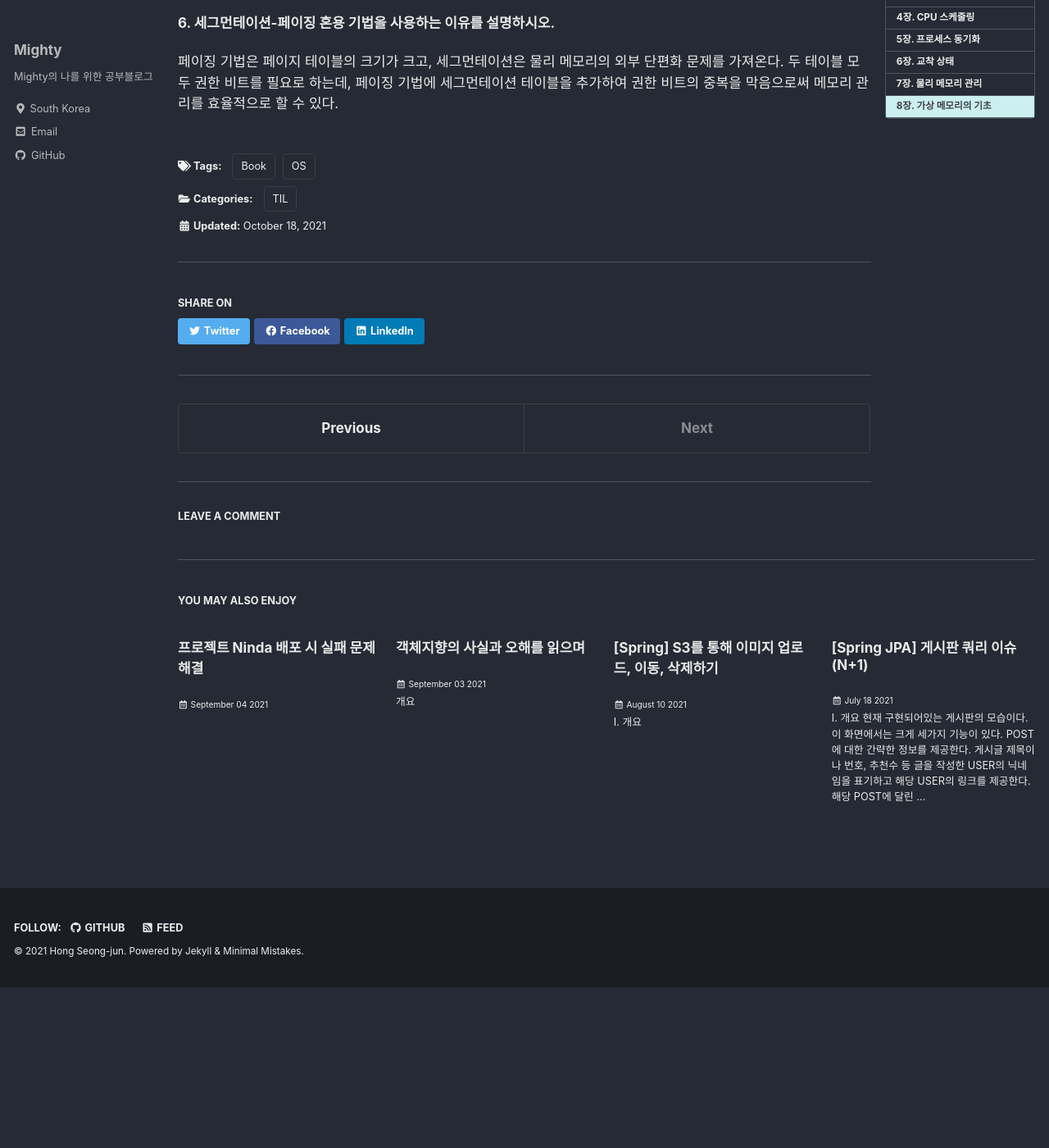
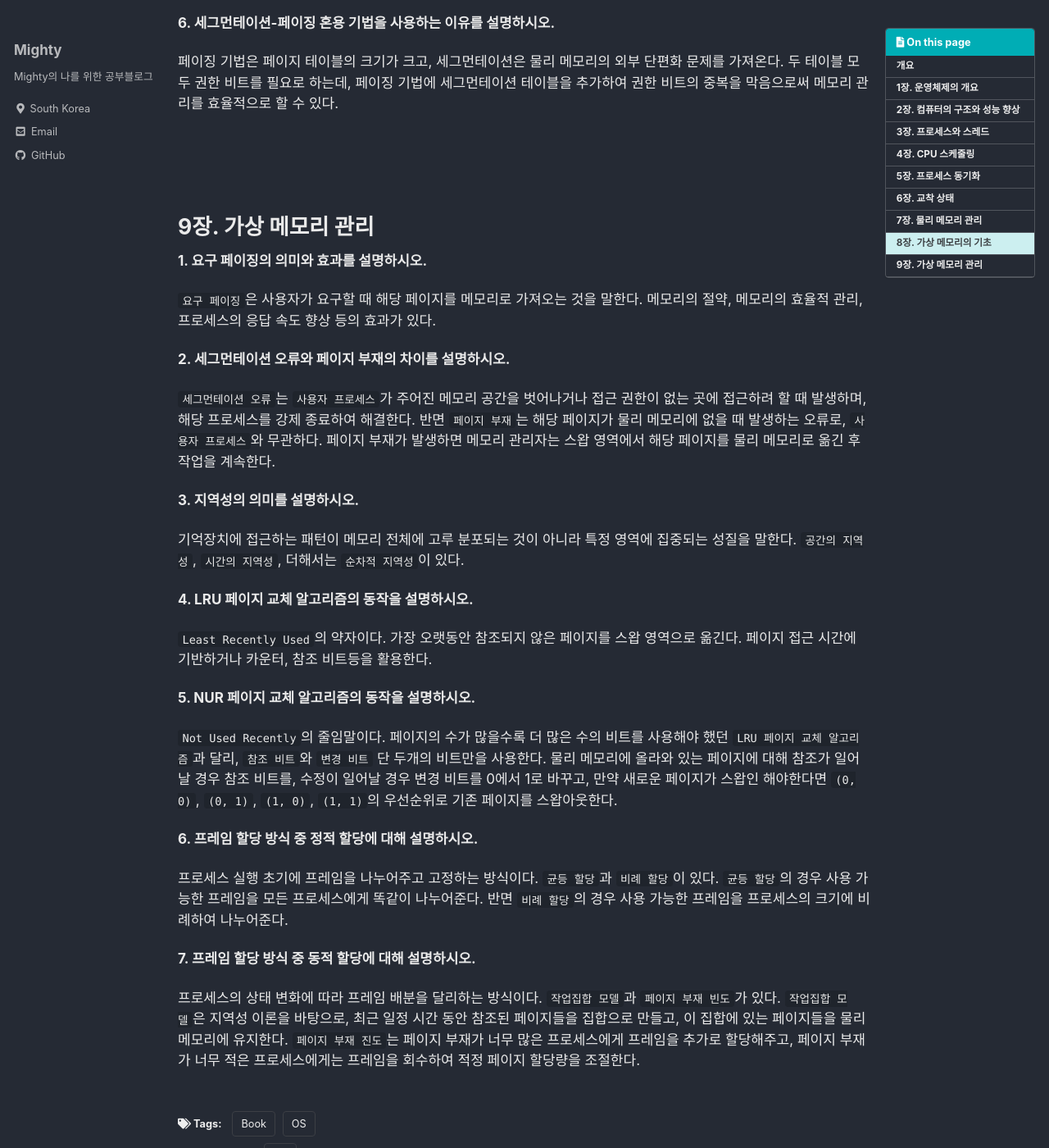
Before and after one commit to Mighty96/Mighty96.github.io, a Jekyll site: the page built from _posts/book/2021-10-18-os-1.md, in a window 1280 px wide and 1400 px high, scrolled down 12730 px. Shown: the whole window at 82% size. Built offline with Jekyll 4.4.1, drawn with Linux system fonts in a browser that asks for light colours; cached includes are drawn as plain includes; comment, search, counter and statistics services are not loaded; before the commit the page ends 13934 px from its top, so only the background shows below that.

Commit message:
9장 추가

```diff
--- a/_posts/book/2021-10-18-os-1.md
+++ b/_posts/book/2021-10-18-os-1.md
@@ -421,3 +421,35 @@ __5. 역매핑의 동작을 설명하시오.__
 __6. 세그먼테이션-페이징 혼용 기법을 사용하는 이유를 설명하시오.__
 
 페이징 기법은 페이지 테이블의 크기가 크고, 세그먼테이션은 물리 메모리의 외부 단편화 문제를 가져온다. 두 테이블 모두 권한 비트를 필요로 하는데, 페이징 기법에 세그먼테이션 테이블을 추가하여 권한 비트의 중복을 막음으로써 메모리 관리를 효율적으로 할 수 있다.
+
+<br><br><br>
+
+# 9장. 가상 메모리 관리
+
+__1. 요구 페이징의 의미와 효과를 설명하시오.__
+
+`요구 페이징`은 사용자가 요구할 때 해당 페이지를 메모리로 가져오는 것을 말한다. 메모리의 절약, 메모리의 효율적 관리, 프로세스의 응답 속도 향상 등의 효과가 있다.
+
+__2. 세그먼테이션 오류와 페이지 부재의 차이를 설명하시오.__
+
+`세그먼테이션 오류`는 `사용자 프로세스`가 주어진 메모리 공간을 벗어나거나 접근 권한이 없는 곳에 접근하려 할 때 발생하며, 해당 프로세스를 강제 종료하여 해결한다. 반면 `페이지 부재`는 해당 페이지가 물리 메모리에 없을 때 발생하는 오류로, `사용자 프로세스`와 무관하다. 페이지 부재가 발생하면 메모리 관리자는 스왑 영역에서 해당 페이지를 물리 메모리로 옮긴 후 작업을 계속한다.
+
+__3. 지역성의 의미를 설명하시오.__
+
+기억장치에 접근하는 패턴이 메모리 전체에 고루 분포되는 것이 아니라 특정 영역에 집중되는 성질을 말한다. `공간의 지역성`, `시간의 지역성`, 더해서는 `순차적 지역성`이 있다.
+
+__4. LRU 페이지 교체 알고리즘의 동작을 설명하시오.__
+
+`Least Recently Used`의 약자이다. 가장 오랫동안 참조되지 않은 페이지를 스왑 영역으로 옮긴다. 페이지 접근 시간에 기반하거나 카운터, 참조 비트등을 활용한다.
+
+__5. NUR 페이지 교체 알고리즘의 동작을 설명하시오.__
+
+`Not Used Recently`의 줄임말이다. 페이지의 수가 많을수록 더 많은 수의 비트를 사용해야 했던 `LRU 페이지 교체 알고리즘`과 달리, `참조 비트`와 `변경 비트` 단 두개의 비트만을 사용한다. 물리 메모리에 올라와 있는 페이지에 대해 참조가 일어날 경우 참조 비트를, 수정이 일어날 경우 변경 비트를 0에서 1로 바꾸고, 만약 새로운 페이지가 스왑인 해야한다면 `(0, 0)`, `(0, 1)`, `(1, 0)`, `(1, 1)`의 우선순위로 기존 페이지를 스왑아웃한다.
+
+__6. 프레임 할당 방식 중 정적 할당에 대해 설명하시오.__
+
+프로세스 실행 초기에 프레임을 나누어주고 고정하는 방식이다. `균등 할당`과 `비례 할당`이 있다. `균등 할당`의 경우 사용 가능한 프레임을 모든 프로세스에게 똑같이 나누어준다. 반면 `비례 할당`의 경우 사용 가능한 프레임을 프로세스의 크기에 비례하여 나누어준다.
+
+__7. 프레임 할당 방식 중 동적 할당에 대해 설명하시오.__
+
+프로세스의 상태 변화에 따라 프레임 배분을 달리하는 방식이다. `작업집합 모델`과 `페이지 부재 빈도`가 있다. `작업집합 모델`은 지역성 이론을 바탕으로, 최근 일정 시간 동안 참조된 페이지들을 집합으로 만들고, 이 집합에 있는 페이지들을 물리 메모리에 유지한다. `페이지 부재 진도`는 페이지 부재가 너무 많은 프로세스에게 프레임을 추가로 할당해주고, 페이지 부재가 너무 적은 프로세스에게는 프레임을 회수하여 적정 페이지 할당량을 조절한다.
```
